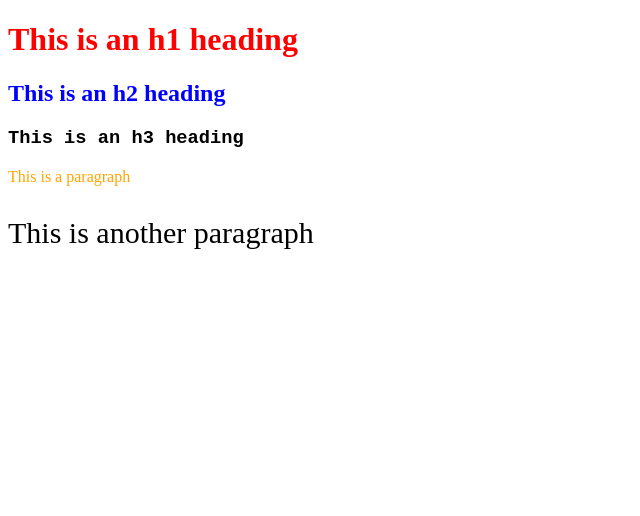
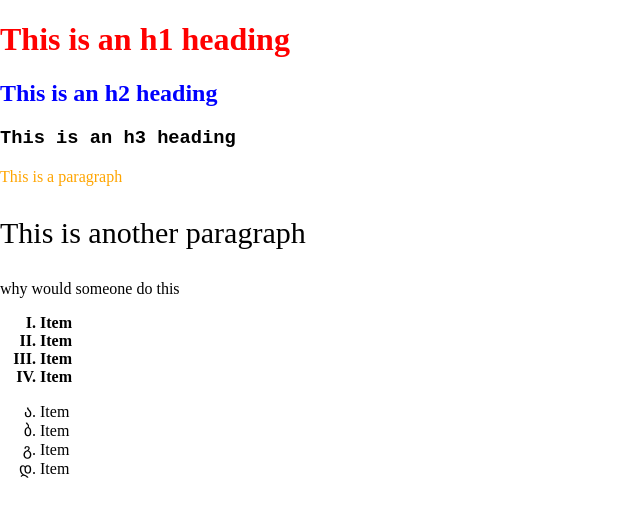
Before and after one commit to JaxonKnight28/CSS-Practice, a plain HTML site: page index.html in a window 1280 px wide. Shown: the whole page, without its empty margins (0-640 px from the left). Drawn offline with Linux system fonts and the light colour scheme.

Commit message:
adding as much as I remember

```diff
--- /dev/null
+++ b/css/styles.css
@@ -0,0 +1,24 @@
+h1 {
+    color: red;
+}
+h3 {
+    font-family: 'Courier New', Courier, monospace;
+}
+ol li {
+    font-weight: bold;
+    list-style: upper-roman;
+}
+ul li {
+    list-style: georgian;
+}
+table {
+    border: 2px;
+    border-color: black;
+    padding: 5px;
+}
+body {
+    margin: 0;
+    padding: 0; /*display:flex;  is very helpful*/
+    width: 100%;
+    height: auto;
+}
--- a/index.html
+++ b/index.html
@@ -4,7 +4,7 @@
     <meta charset="UTF-8">
     <meta http-equiv="X-UA-Compatible" content="IE=edge">
     <meta name="viewport" content="width=device-width, initial-scale=1.0">
-    <link rel="stylesheet" href="./styles.css">
+    <link rel="stylesheet" href="./css/styles.css">
     <style>
         h2 {
            color: blue;
@@ -18,5 +18,18 @@
     <h3>This is an h3 heading</h3>
     <p style="color: orange;">This is a paragraph</p>
     <p style="font-size: 30px;">This is another paragraph</p>
+    <p><blink>why would someone do this</blink></p>
+    <ol>
+        <li>Item</li>
+        <li>Item</li>
+        <li>Item</li>
+        <li>Item</li>
+    </ol>
+    <ul>
+        <li>Item</li>
+        <li>Item</li>
+        <li>Item</li>
+        <li>Item</li>
+    </ul>
 </body>
 </html>
--- a/styles.css
+++ /dev/null
@@ -1,6 +0,0 @@
-h1 {
-    color: red;
-}
-h3 {
-    font-family: 'Courier New', Courier, monospace;
-}
```
